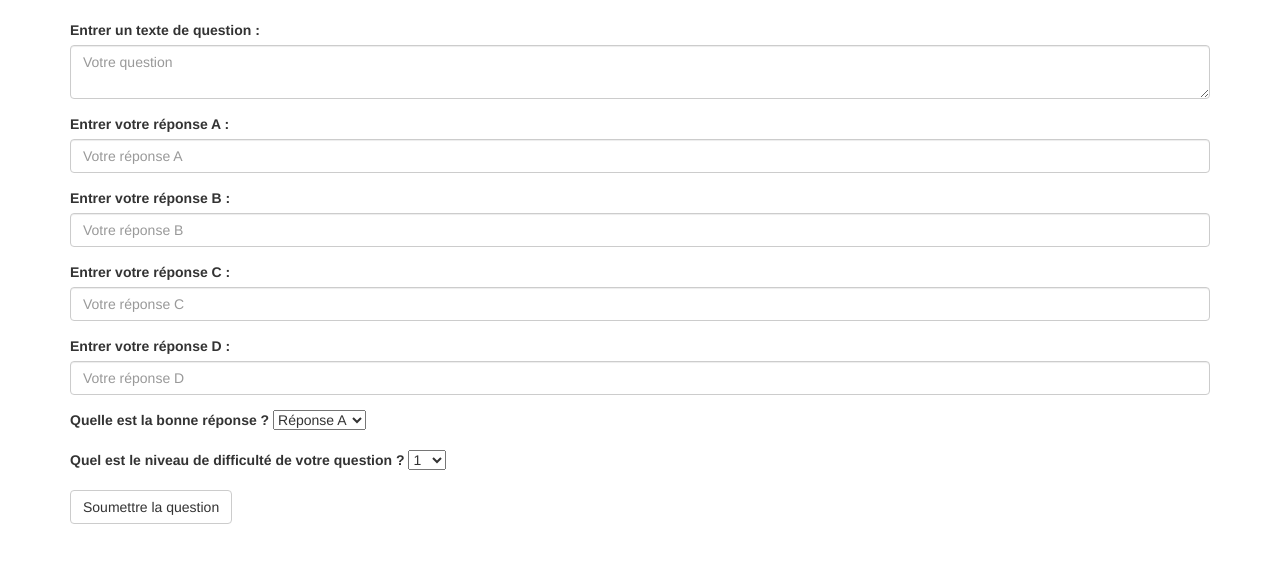
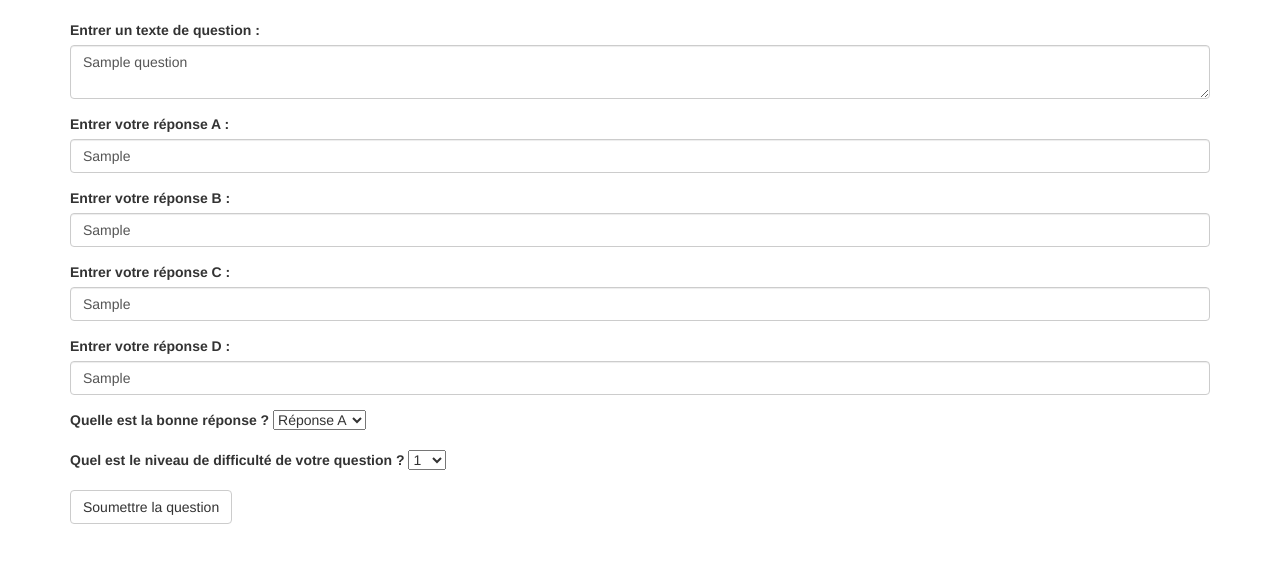
Before and after one commit to littleAsteria/projet-webforce3, a PHP site: template gameproject/templates/soumissionQuestion.html.twig in a window 1280 px wide. Shown: the part 124-687 px from the top of the page. Run offline with PHP 8.4, Linux system fonts and the light colour scheme; the template is opened without the code that fills it: most values are stand-ins (such as "Sample title", 1, 10 or a date in 2020); some libraries are stand-ins or nearby versions.

Commit message:
route edition pour adminQuestion
->ajouter une route modification
->methode editAction
->modification du formulaire de soumission des questions

```diff
--- a/gameproject/src/Repository/QuestionRepository.php
+++ b/gameproject/src/Repository/QuestionRepository.php
@@ -50,6 +50,8 @@ class QuestionRepository extends RepositoryAbstract{
     public function findAll(){
 
         $query = "SELECT * FROM question WHERE statut_question = :statut_question";
+
+        $questions =[];
 
         $dbQuestions = $this->db->fetchAll(
 
--- a/gameproject/src/controllers.php
+++ b/gameproject/src/controllers.php
@@ -88,8 +88,13 @@ $admin
      ->get('/validation/accord/{id}','admin.question.controller:acceptAction')
      ->bind('admin_validation_accord')
 ;
+
 //route modificationQuestion:
+$admin
+     ->match('/validation/modification/{id}','admin.question.controller:editAction')
 
+     ->bind('admin_validation_modification')
+;
 
 
 //route suppressionQuestion:
--- a/gameproject/templates/admin/validationQuestion.html.twig
+++ b/gameproject/templates/admin/validationQuestion.html.twig
@@ -32,7 +32,7 @@
                     <a href="{{ path('admin_validation_accord' , {id: question.id_question}) }}" class="btn btn-success">
                         Accepter
                     </a>
-                    <a href="" class="btn btn-primary">
+                    <a href="{{ path('admin_validation_modification',{id:question.id_question}) }}" class="btn btn-primary">
                         Modifier
                     </a>
 
--- a/gameproject/templates/soumissionQuestion.html.twig
+++ b/gameproject/templates/soumissionQuestion.html.twig
@@ -10,52 +10,71 @@
 
         <div class="form-group">
             <label for="question">Entrer un texte de question : </label>
-            <textarea class="form-control" id="question" name="question" placeholder="Votre question"></textarea>
+            <textarea class="form-control" id="question" name="question" placeholder="Votre question">{{ question.question }}</textarea>
         </div>
 
         <div class="form-group">
             <label for="reponseA">Entrer votre réponse A : </label>
-            <input type="text" class="form-control" id="reponseA" name ="reponseA" placeholder="Votre réponse A">
+            <input type="text" class="form-control" id="reponseA" name ="reponseA" value="{{ question.reponse_a }}" placeholder="Votre réponse A">
         </div>
 
         <div class="form-group">
             <label for="reponseB">Entrer votre réponse B : </label>
-            <input type="text" class="form-control" id="reponseB" name ="reponseB" placeholder="Votre réponse B">
+            <input type="text" class="form-control" id="reponseB" name ="reponseB" value="{{ question.reponse_b }}" placeholder="Votre réponse B">
         </div>
 
         <div class="form-group">
             <label for="reponseC">Entrer votre réponse C : </label>
-            <input type="text" class="form-control" id="reponseC" name ="reponseC" placeholder="Votre réponse C">
+            <input type="text" class="form-control" id="reponseC" name ="reponseC" value="{{ question.reponse_c }}" placeholder="Votre réponse C">
         </div>
 
         <div class="form-group">
             <label for="reponseD">Entrer votre réponse D : </label>
-            <input type="text" class="form-control" id="reponseD" name ="reponseD" placeholder="Votre réponse D">
+            <input type="text" class="form-control" id="reponseD" name ="reponseD" value="{{ question.reponse_d }}" placeholder="Votre réponse D">
         </div>
 
         <div class="form-group">
             <label for="reponse">Quelle est la bonne réponse ?</label>
             <select id="reponse" name="reponse">
-                <option value="a" selected>Réponse A</option>
-                <option value="b">Réponse B</option>
-                <option value="c">Réponse C</option>
-                <option value="d">Réponse D</option>
+                <option value="a"
+                    {% if question.bonne_reponse == "a" %}selected{% endif %}>
+                    Réponse A
+                </option>
+
+                <option value="b"
+                    {% if question.bonne_reponse == "b" %}selected{% endif %}>
+                    Réponse B
+                </option>
+
+                <option value="c"
+                    {% if question.bonne_reponse == "c" %}selected{% endif %}>
+                    Réponse C
+                </option>
+
+                <option value="d"
+                    {% if question.bonne_reponse == "d" %}selected{% endif %}>
+                    Réponse D
+                </option>
             </select>
         </div>
 
         <div class="form-group">
             <label for="difficulte">Quel est le niveau de difficulté de votre question ?</label>
             <select id="difficulte" name="difficulte">
-                <option value="1" selected>1</option>
-                <option value="2">2</option>
-                <option value="3">3</option>
-                <option value="4">4</option>
-                <option value="5">5</option>
-                <option value="6">6</option>
-                <option value="7">7</option>
-                <option value="8">8</option>
-                <option value="9">9</option>
-                <option value="10">10</option>
+                {#{% for question in questions|slice(0, 9) %}
+                <option value=''>{{ question.niveau }}</option>
+                {% endfor %}#}
+
+                <option value="1" {% if question.niveau == "1" %}selected{% endif %}>1</option>
+                <option value="2" {% if question.niveau == "2" %}selected{% endif %}>2</option>
+                <option value="3" {% if question.niveau == "3" %}selected{% endif %}>3</option>
+                <option value="4" {% if question.niveau == "4" %}selected{% endif %}>4</option>
+                <option value="5" {% if question.niveau == "5" %}selected{% endif %}>5</option>
+                <option value="6" {% if question.niveau == "6" %}selected{% endif %}>6</option>
+                <option value="7" {% if question.niveau == "7" %}selected{% endif %}>7</option>
+                <option value="8" {% if question.niveau == "8" %}selected{% endif %}>8</option>
+                <option value="9" {% if question.niveau == "9" %}selected{% endif %}>9</option>
+                <option value="10" {% if question.niveau == "10" %}selected{% endif %}>10</option>
             </select>
         </div>
 
```
Also changed, not shown: gameproject/src/Controller/Admin/QuestionController.php (+7 -0 lines), gameproject/src/Controller/QuestionController.php (+5 -2 lines).
